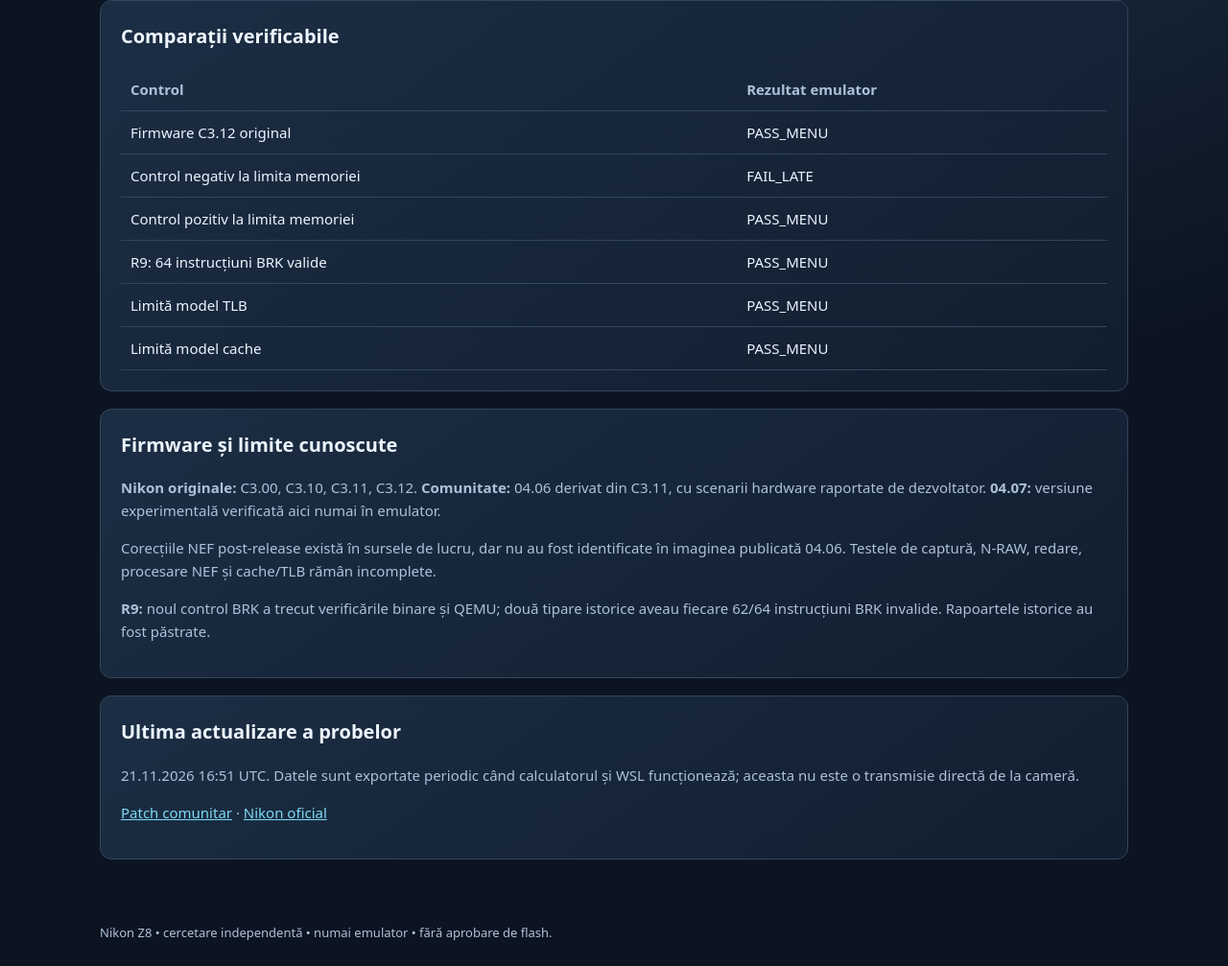
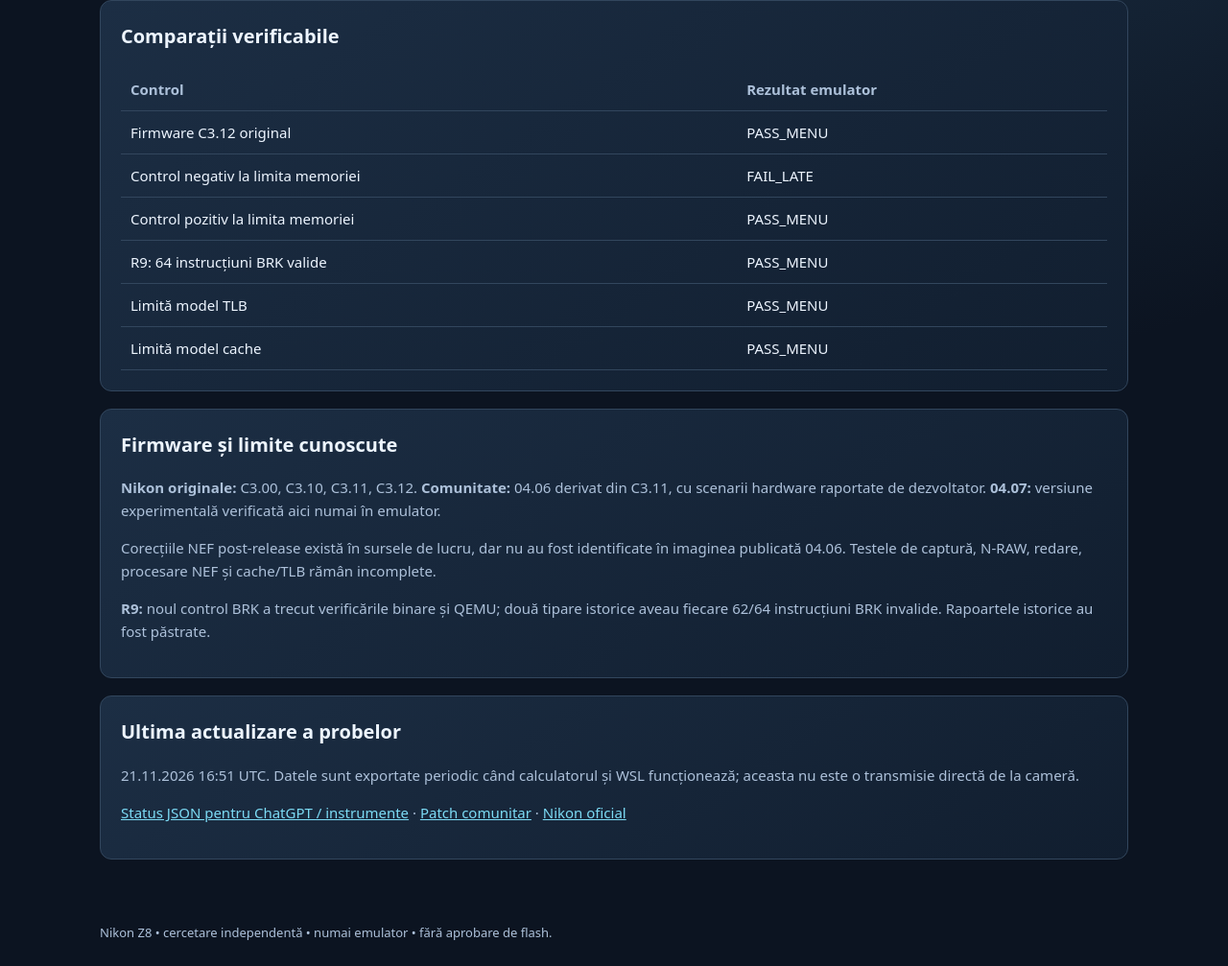
Before and after one commit to icxnc1/nikon-z8-project-status, a plain HTML site: page index.html in a window 1280 px wide. Shown: the part 701-1708 px from the top of the page at 96% size. Drawn offline with Linux system fonts and the light colour scheme.

Commit message:
Refresh sanitized Nikon Z8 research status

```diff
--- a/index.html
+++ b/index.html
@@ -24,5 +24,5 @@ footer{color:var(--sub);font-size:13px}.status{color:var(--green)}@media(max-wid
 <p><strong>Nikon originale:</strong> C3.00, C3.10, C3.11, C3.12. <strong>Comunitate:</strong> 04.06 derivat din C3.11, cu scenarii hardware raportate de dezvoltator. <strong>04.07:</strong> versiune experimentală verificată aici numai în emulator.</p>
 <p>Corecțiile NEF post-release există în sursele de lucru, dar nu au fost identificate în imaginea publicată 04.06. Testele de captură, N-RAW, redare, procesare NEF și cache/TLB rămân incomplete.</p>
 <p><strong>R9:</strong> noul control BRK a trecut verificările binare și QEMU; două tipare istorice aveau fiecare 62/64 instrucțiuni BRK invalide. Rapoartele istorice au fost păstrate.</p></section>
-<section class="panel"><h2>Ultima actualizare a probelor</h2><p>21.11.2026 16:51 UTC. Datele sunt exportate periodic când calculatorul și WSL funcționează; aceasta nu este o transmisie directă de la cameră.</p><p><a href="https://github.com/XinmiaoZhao/NikonFirmwarePatch">Patch comunitar</a> · <a href="https://downloadcenter.nikonimglib.com/en/products/616/Z_8.html">Nikon oficial</a></p></section>
+<section class="panel"><h2>Ultima actualizare a probelor</h2><p>21.11.2026 16:51 UTC. Datele sunt exportate periodic când calculatorul și WSL funcționează; aceasta nu este o transmisie directă de la cameră.</p><p><a href="status.json">Status JSON pentru ChatGPT / instrumente</a> · <a href="https://github.com/XinmiaoZhao/NikonFirmwarePatch">Patch comunitar</a> · <a href="https://downloadcenter.nikonimglib.com/en/products/616/Z_8.html">Nikon oficial</a></p></section>
 </main><footer>Nikon Z8 • cercetare independentă • numai emulator • fără aprobare de flash.</footer></body></html>
```
